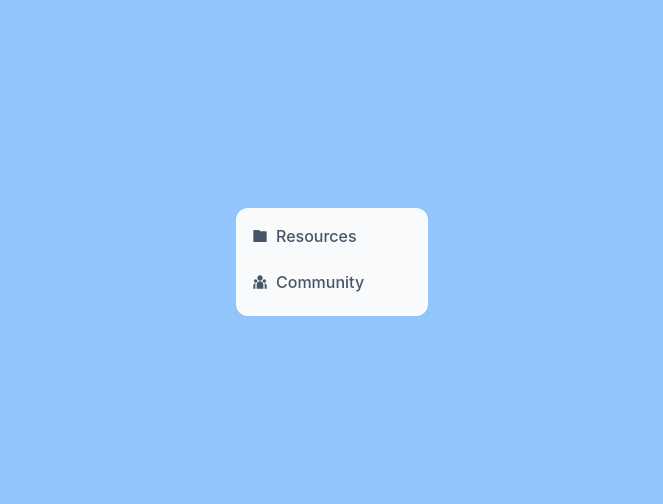
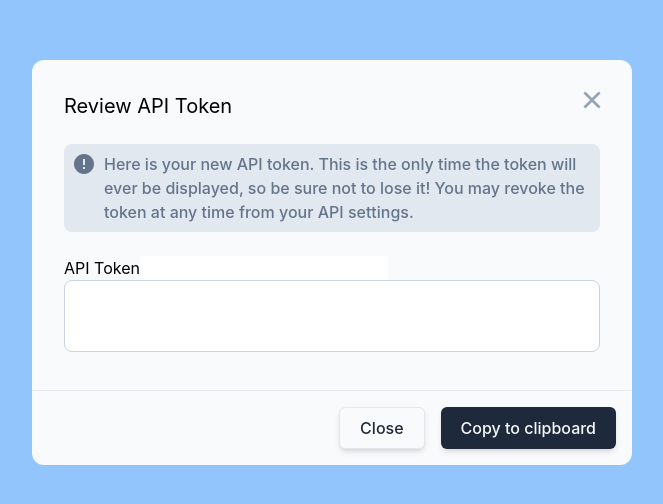
Before and after one commit to phamhuulocforwork/combillUI, a React (Create React App) app: page / in a window 1280 px wide. Shown: the part 138-642 px from the top of the page, without its empty margins (308-971 px from the left). Built offline with nearby package versions, Linux system fonts and the light colour scheme.

Commit message:
ApiTokenForm

```diff
--- a/src/App.jsx
+++ b/src/App.jsx
@@ -1,3 +1,4 @@
+import ApiTokenForm from './features/ApiTokenForm'
 import Calendar from './features/Calendar'
 import CollectionList from './features/CollectionList'
 import DatePicker from './features/DatePicker'
@@ -31,7 +32,8 @@ function App() {
       {/* <DropdownMenu></DropdownMenu> */}
       {/* <DatePicker></DatePicker> */}
       {/* <SlideInNotifications></SlideInNotifications> */}
-      <Dropdown></Dropdown>
+      {/* <Dropdown></Dropdown> */}
+      <ApiTokenForm></ApiTokenForm>
     </div>
   )
 }
--- a/src/components/ResponsiveTextarea/index.jsx
+++ b/src/components/ResponsiveTextarea/index.jsx
@@ -1,7 +1,9 @@
 import React, { useEffect, useRef, useState } from 'react'
 import PropTypes from 'prop-types'
 
-const ResponsiveTextarea = () => {
+const ResponsiveTextarea = (props) => {
+  const { Placeholder } = props
+
   const textAreaRef = useRef(null)
   const [val, setVal] = useState()
   const handleChange = (e) => {
@@ -16,7 +18,7 @@ const ResponsiveTextarea = () => {
   return (
     <textarea
       className="box-border w-full outline-none resize-none overflow-hidden border text-sm rounded-lg p-4 border-slate-300"
-      placeholder="Write comment"
+      placeholder={Placeholder}
       name=""
       id=""
       row="2"
--- /dev/null
+++ b/src/features/ApiTokenForm/index.jsx
@@ -0,0 +1,63 @@
+import React from 'react'
+import PropTypes from 'prop-types'
+import ResponsiveTextarea from '../../components/ResponsiveTextarea'
+
+const ApiTokenForm = () => {
+  return (
+    <div className="flex flex-col bg-slate-50 rounded-xl">
+      <div className="w-[600px] p-8 flex gap-6 flex-col relative">
+        <div className="absolute right-6 top-6 text-slate-400">
+          <svg
+            xmlns="http://www.w3.org/2000/svg"
+            viewBox="0 0 24 24"
+            fill="currentColor"
+            className="w-8 h-8"
+          >
+            <path d="M11.9997 10.5865L16.9495 5.63672L18.3637 7.05093L13.4139 12.0007L18.3637 16.9504L16.9495 18.3646L11.9997 13.4149L7.04996 18.3646L5.63574 16.9504L10.5855 12.0007L5.63574 7.05093L7.04996 5.63672L11.9997 10.5865Z"></path>
+          </svg>
+        </div>
+
+        <h1 className=" text-xl">Review API Token</h1>
+
+        <div className="bg-slate-200 text-slate-500 font-medium flex gap-2 p-2 rounded-lg">
+          <div>
+            <svg
+              xmlns="http://www.w3.org/2000/svg"
+              viewBox="0 0 24 24"
+              fill="currentColor"
+              className="w-6 h-6"
+            >
+              <path d="M12 22C6.47715 22 2 17.5228 2 12C2 6.47715 6.47715 2 12 2C17.5228 2 22 6.47715 22 12C22 17.5228 17.5228 22 12 22ZM11 15V17H13V15H11ZM11 7V13H13V7H11Z"></path>
+            </svg>
+          </div>
+          <div className="">
+            <p>
+              Here is your new API token. This is the only time the token will
+              ever be displayed, so be sure not to lose it! You may revoke the
+              token at any time from your API settings.
+            </p>
+          </div>
+        </div>
+
+        <div className="">
+          <label htmlFor="">API Token</label>
+          <input type="text" placeholder="" />
+          <ResponsiveTextarea Placeholder=""></ResponsiveTextarea>
+        </div>
+      </div>
+      <hr />
+      <div className="flex gap-4 justify-end p-4">
+        <button className="px-5 py-2 bg-slate-50 rounded-md shadow-md text-slate-800 font-medium border hover:bg-slate-200 duration-300">
+          Close
+        </button>
+        <button className="px-5 py-2 bg-slate-800 rounded-md shadow-md text-slate-50 font-medium hover:bg-slate-900 duration-300">
+          Copy to clipboard
+        </button>
+      </div>
+    </div>
+  )
+}
+
+ApiTokenForm.propTypes = {}
+
+export default ApiTokenForm
```
